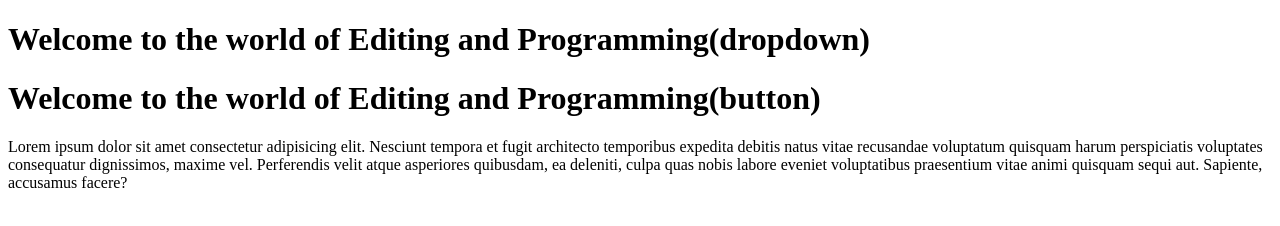
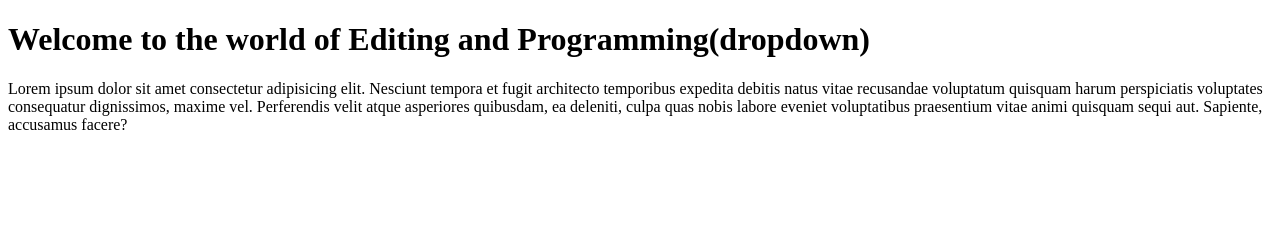
Before and after one commit to ishitamahindru06-rgb/HTML, a plain HTML site: page index.html in a window 1280 px wide. Drawn offline with Linux system fonts and the light colour scheme.

Commit message:
Done updation

```diff
--- a/index.html
+++ b/index.html
@@ -7,7 +7,7 @@
 </head>
 
 <body><h1>Welcome to the world of Editing and Programming(dropdown)</h1>
-<body><h1>Welcome to the world of Editing and Programming(button)</h1>
+
 
     <p>
         Lorem ipsum dolor sit amet consectetur adipisicing elit. Nesciunt tempora et fugit architecto temporibus expedita debitis natus vitae recusandae voluptatum quisquam harum perspiciatis voluptates consequatur dignissimos, maxime vel. Perferendis velit atque asperiores quibusdam, ea deleniti, culpa quas nobis labore eveniet voluptatibus praesentium vitae animi quisquam sequi aut. Sapiente, accusamus facere?
--- a/styles.css
+++ b/styles.css
@@ -2,5 +2,5 @@ p{color:red;
 text-align: center;
 font-size: 23px;
 font-family: 'Segoe UI', Tahoma, Geneva, Verdana, sans-serif;}
-h1{color:aqua;}
+
 body{background-color: bisque;}
```
